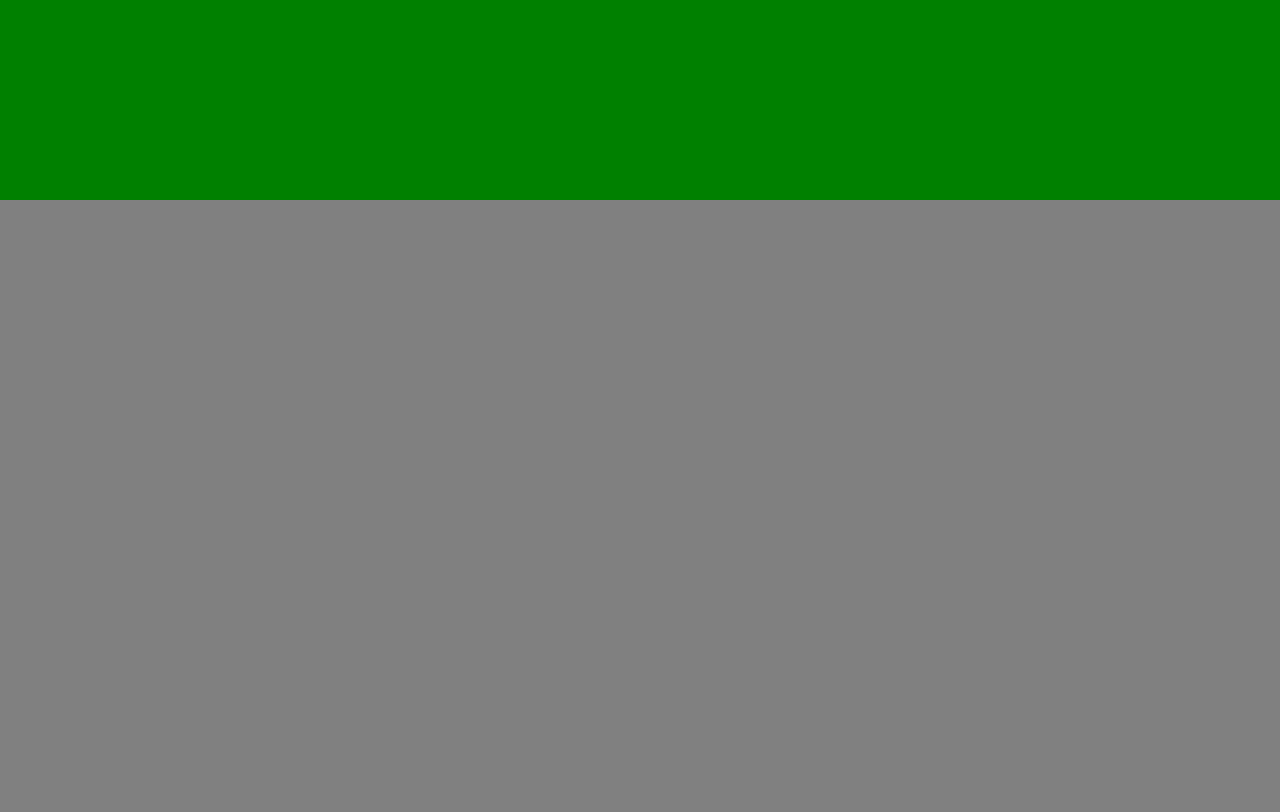
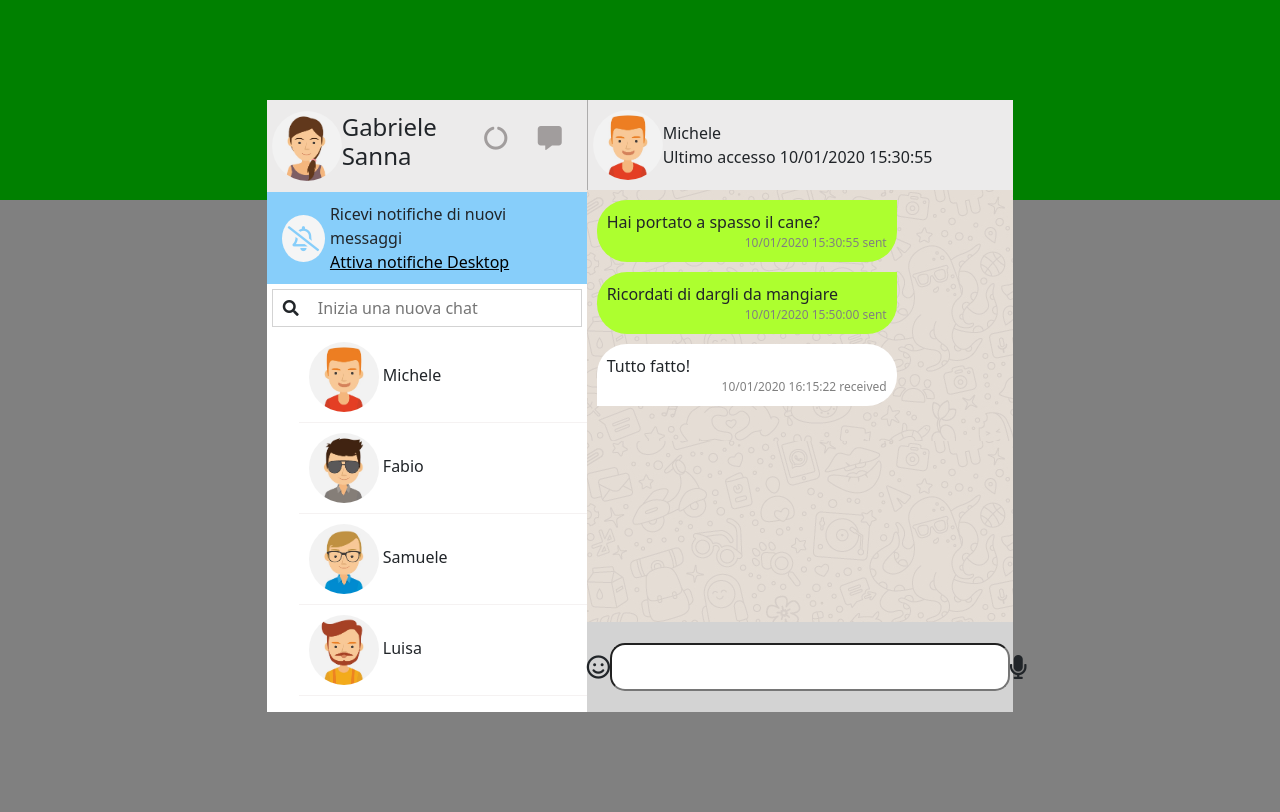
Before and after one commit to Gabriele131099/vue-boolzapp, a plain HTML site: page index.htm in a window 1280 px wide. Drawn offline with nearby package versions, Linux system fonts and the light colour scheme.

Commit message:
struttura

```diff
--- a/index.htm
+++ b/index.htm
@@ -57,8 +57,11 @@
             </div>
             <div class="text-area">
 
-                <div :class="contactMessage()" v-for="(contact,index) in contacts" >
-                    {{contact.messages[indexMessage].text}}
+                <div class="">
+                    <div :class="contactMessage(index)" v-for="(message,index) in contacts[indexContacts].messages" >
+                        <div>{{message.text}} </div>
+                       <div class="date"> {{message.date}} {{message.status}}</div>
+                    </div>
                 </div>
 
             </div>
--- a/script.js
+++ b/script.js
@@ -113,10 +113,10 @@ new Vue(
                 moveTob: function (index) {
                     this.indexMessage = index
                 },
-                contactMessage: function()
-                {   let sent = 'sent'
-                    let status = this.contacts[indexContacts].messages[indexMessage].status
-                        if (status === this.sent) {
+                contactMessage: function(index)
+                {
+                    let status = this.contacts[this.indexContacts].messages[index].status
+                        if (status === 'sent') {
                             return 'textSend'
                        } else {
                            return 'textRecived'
--- a/style.css
+++ b/style.css
@@ -118,8 +118,9 @@ span>a
     background-color: greenyellow;
     width: 300px;
     padding: 10px;
-    border-radius: 30px  30px 30px 0px;
     margin: 10px;
+    border-radius: 30px  0px 30px 30px;
+
 }
 
 .text-area .textRecived
@@ -127,10 +128,8 @@ span>a
     background-color: #fff;
     width: 300px;
     padding: 10px;
-    border-radius: 30px  0px 30px 30px;
+    border-radius: 30px 30px 30px 0px;
     margin: 10px;
-    float: right;
-    text-align: left;
 }
 
 .nav-typing
```
